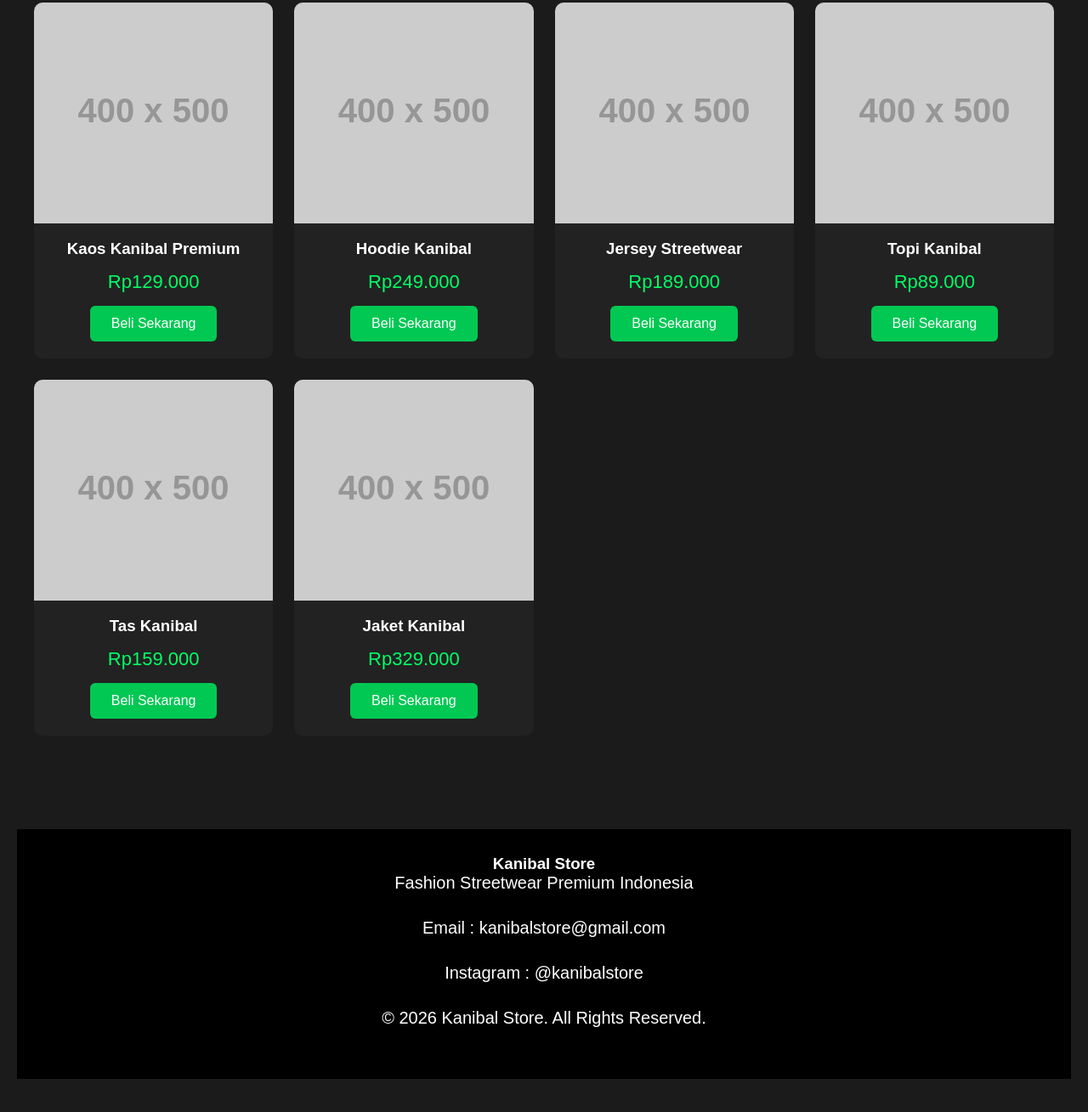
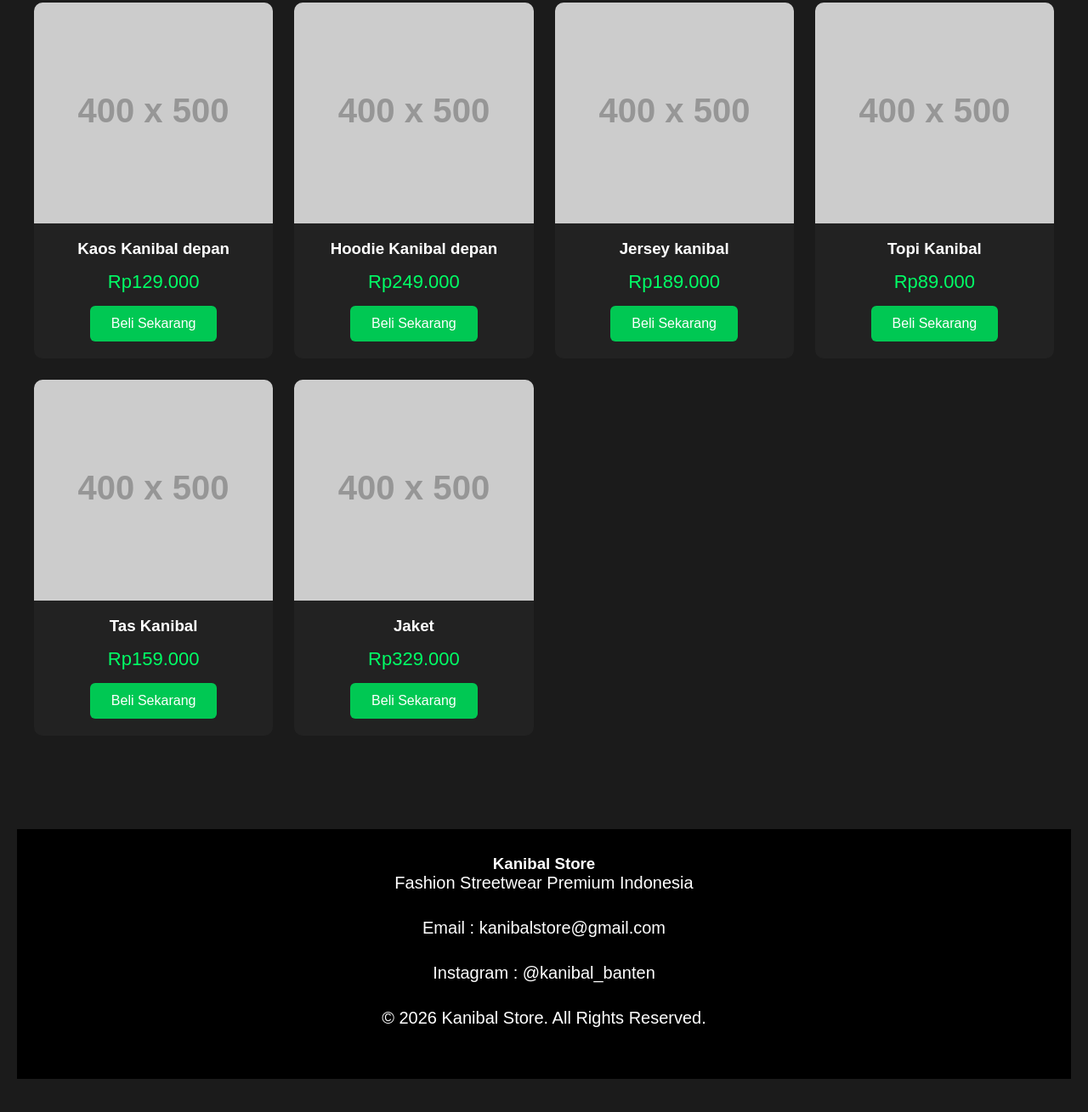
Before and after one commit to kanibalmarch-arch/kanibal-store, a plain HTML site: page index.html in a window 1280 px wide. Shown: the part 529-1838 px from the top of the page at 85% size. Drawn offline with Linux system fonts and the light colour scheme; placeholder pictures from the web are drawn by us.

Commit message:
Update product names and Instagram handle

```diff
--- a/index.html
+++ b/index.html
@@ -156,21 +156,21 @@ Kaos, Hoodie, Jersey dan Apparel Streetwear Berkualitas Premium.
 
 <div class="card">
 <img src="https://via.placeholder.com/400x500?text=Kaos+Kanibal" alt="Kaos">
-<h3>Kaos Kanibal Premium</h3>
+<h3>Kaos Kanibal depan</h3>
 <div class="price">Rp129.000</div>
 <a class="buy" href="https://wa.me/6281234567890?text=Saya%20ingin%20memesan%20Kaos%20Kanibal%20Premium">Beli Sekarang</a>
 </div>
 
 <div class="card">
 <img src="https://via.placeholder.com/400x500?text=Hoodie" alt="Hoodie">
-<h3>Hoodie Kanibal</h3>
+<h3>Hoodie Kanibal depan</h3>
 <div class="price">Rp249.000</div>
 <a class="buy" href="https://wa.me/6281234567890?text=Saya%20ingin%20memesan%20Hoodie%20Kanibal">Beli Sekarang</a>
 </div>
 
 <div class="card">
 <img src="https://via.placeholder.com/400x500?text=Jersey" alt="Jersey">
-<h3>Jersey Streetwear</h3>
+<h3>Jersey kanibal</h3>
 <div class="price">Rp189.000</div>
 <a class="buy" href="https://wa.me/6281234567890?text=Saya%20ingin%20memesan%20Jersey">Beli Sekarang</a>
 </div>
@@ -191,7 +191,7 @@ Kaos, Hoodie, Jersey dan Apparel Streetwear Berkualitas Premium.
 
 <div class="card">
 <img src="https://via.placeholder.com/400x500?text=Jaket" alt="Jaket">
-<h3>Jaket Kanibal</h3>
+<h3>Jaket</h3>
 <div class="price">Rp329.000</div>
 <a class="buy" href="https://wa.me/6281234567890?text=Saya%20ingin%20memesan%20Jaket">Beli Sekarang</a>
 </div>
@@ -208,7 +208,7 @@ Kaos, Hoodie, Jersey dan Apparel Streetwear Berkualitas Premium.
 
 <p>Email : kanibalstore@gmail.com</p>
 
-<p>Instagram : @kanibalstore</p>
+<p>Instagram : @kanibal_banten</p>
 
 <p>&copy; 2026 Kanibal Store. All Rights Reserved.</p>
 
```
